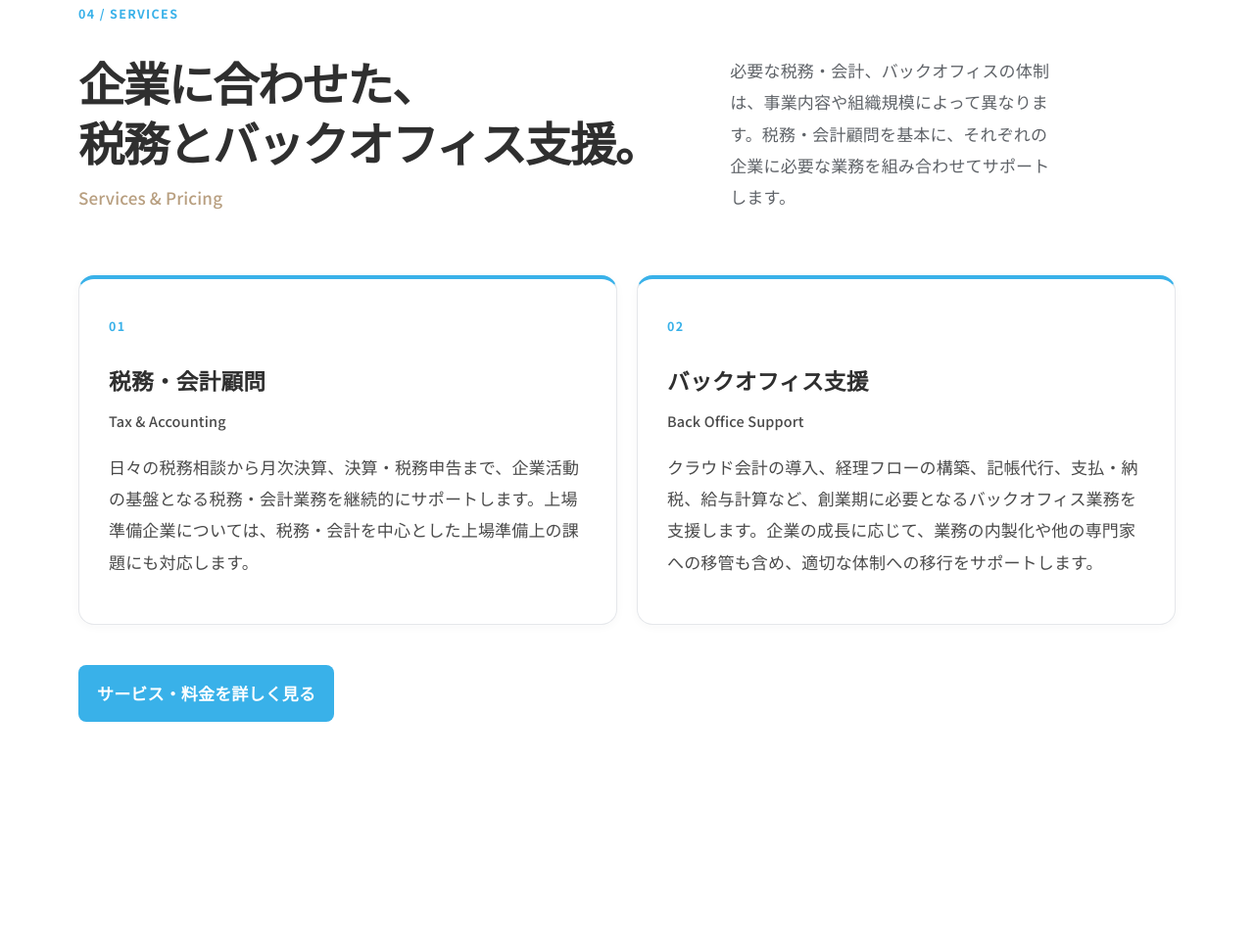
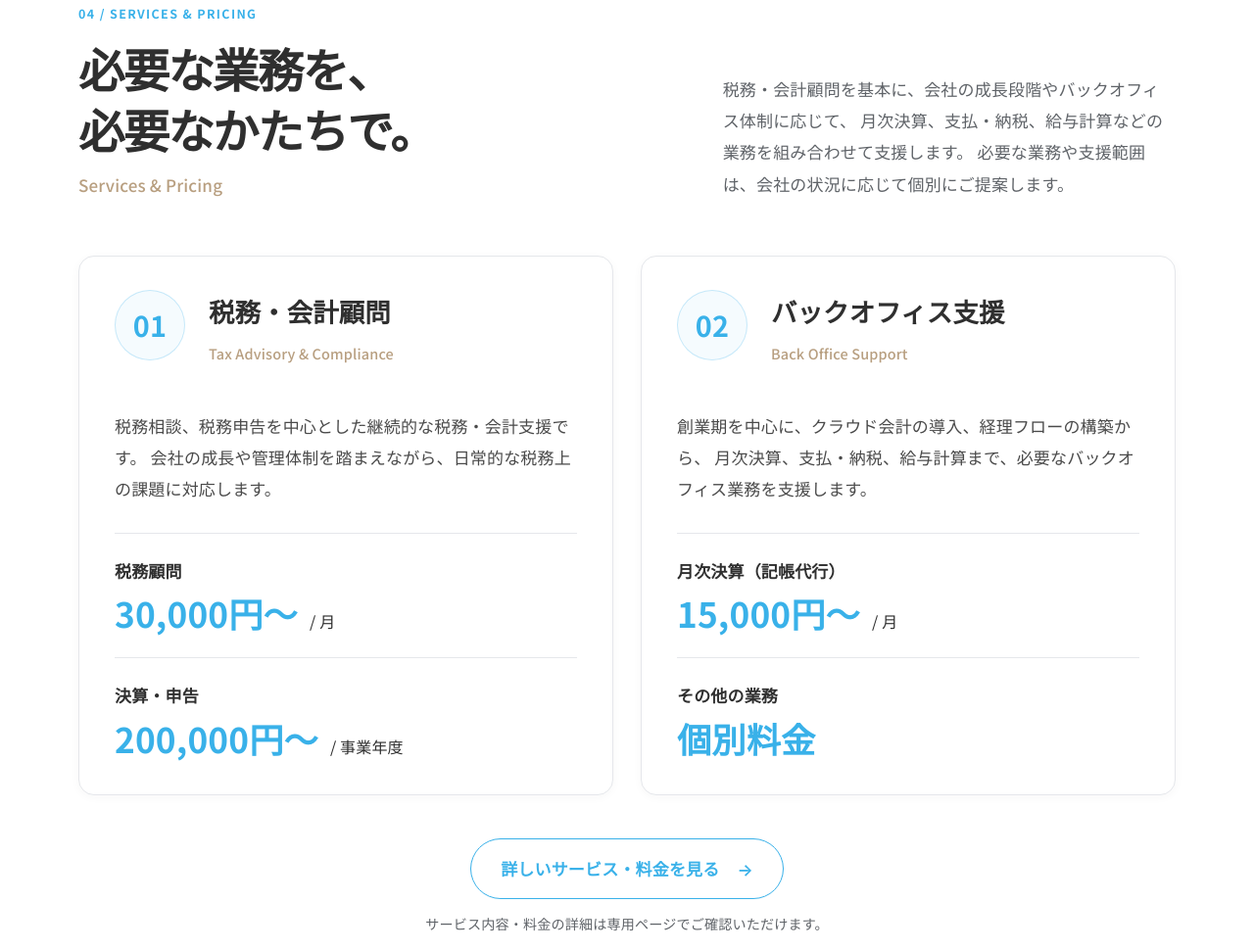
Before and after one commit to hiroshimizu-jp/shimizu-lab, a plain HTML site: page index.html in a window 1280 px wide. Shown: the part 3109-4080 px from the top of the page at 98% size. Drawn offline with Linux system fonts and the light colour scheme.

Commit message:
Add files via upload

```diff
--- a/index.html
+++ b/index.html
@@ -89,10 +89,82 @@
   </div>
 </section>
 
-<section class="section soft" id="services"><div class="wrap"><p class="label">04 / SERVICES</p><div class="intro"><div><h2>企業に合わせた、税務とバックオフィス支援。</h2><p class="en">Services &amp; Pricing</p></div><p>必要な税務・会計、バックオフィスの体制は、事業内容や組織規模によって異なります。税務・会計顧問を基本に、それぞれの企業に必要な業務を組み合わせてサポートします。</p></div><div class="cards two">
-<article><span>01</span><h3>税務・会計顧問</h3><p class="en small">Tax &amp; Accounting</p><p>日々の税務相談から月次決算、決算・税務申告まで、企業活動の基盤となる税務・会計業務を継続的にサポートします。上場準備企業については、税務・会計を中心とした上場準備上の課題にも対応します。</p></article>
-<article><span>02</span><h3>バックオフィス支援</h3><p class="en small">Back Office Support</p><p>クラウド会計の導入、経理フローの構築、記帳代行、支払・納税、給与計算など、創業期に必要となるバックオフィス業務を支援します。企業の成長に応じて、業務の内製化や他の専門家への移管も含め、適切な体制への移行をサポートします。</p></article>
-</div><p><a class="button" href="#">サービス・料金を詳しく見る</a></p></div></section>
+<section class="section services-section" id="services">
+  <div class="wrap">
+    <p class="label">04 / SERVICES &amp; PRICING</p>
+
+    <div class="intro services-intro">
+      <div>
+        <h2>必要な業務を、<br>必要なかたちで。</h2>
+        <p class="en">Services &amp; Pricing</p>
+      </div>
+      <p>
+        税務・会計顧問を基本に、会社の成長段階やバックオフィス体制に応じて、
+        月次決算、支払・納税、給与計算などの業務を組み合わせて支援します。
+        必要な業務や支援範囲は、会社の状況に応じて個別にご提案します。
+      </p>
+    </div>
+
+    <div class="service-panels">
+      <article class="service-panel">
+        <div class="service-head">
+          <div class="service-no">01</div>
+          <div>
+            <h3>税務・会計顧問</h3>
+            <p class="en small">Tax Advisory &amp; Compliance</p>
+          </div>
+        </div>
+
+        <p class="service-desc">
+          税務相談、税務申告を中心とした継続的な税務・会計支援です。
+          会社の成長や管理体制を踏まえながら、日常的な税務上の課題に対応します。
+        </p>
+
+        <div class="price-list">
+          <div class="price-row">
+            <div class="price-label">税務顧問</div>
+            <div class="price-value"><strong>30,000円～</strong><span>/ 月</span></div>
+          </div>
+          <div class="price-row">
+            <div class="price-label">決算・申告</div>
+            <div class="price-value"><strong>200,000円～</strong><span>/ 事業年度</span></div>
+          </div>
+        </div>
+      </article>
+
+      <article class="service-panel">
+        <div class="service-head">
+          <div class="service-no">02</div>
+          <div>
+            <h3>バックオフィス支援</h3>
+            <p class="en small">Back Office Support</p>
+          </div>
+        </div>
+
+        <p class="service-desc">
+          創業期を中心に、クラウド会計の導入、経理フローの構築から、
+          月次決算、支払・納税、給与計算まで、必要なバックオフィス業務を支援します。
+        </p>
+
+        <div class="price-list">
+          <div class="price-row">
+            <div class="price-label">月次決算（記帳代行）</div>
+            <div class="price-value"><strong>15,000円～</strong><span>/ 月</span></div>
+          </div>
+          <div class="price-row">
+            <div class="price-label">その他の業務</div>
+            <div class="price-value"><strong>個別料金</strong></div>
+          </div>
+        </div>
+      </article>
+    </div>
+
+    <div class="services-all">
+      <a href="#" class="services-all-link">詳しいサービス・料金を見る <span>→</span></a>
+      <p>サービス内容・料金の詳細は専用ページでご確認いただけます。</p>
+    </div>
+  </div>
+</section>
 
 <section class="section" id="profile"><div class="wrap"><p class="label">05 / PROFILE</p><div class="profile"><div><img src="assets/profile.png" alt="清水裕久 プロフィール写真"></div><div><h2>代表プロフィール</h2><p class="en">Profile</p><div class="name"><h3>清水 裕久</h3><p class="en small">Hirohisa Shimizu</p><p>税理士（登録番号 136938）<br>税理士法人G&amp;Sソリューションズ 代表社員</p></div><h3 class="catch">「外から支援する」だけではなく、会社の中で上場準備を経験。</h3><p>税理士法人で税務実務を経験した後、上場準備企業2社の管理部門に勤務。シルバーライフでは取締役管理部長として管理部門の立ち上げに携わり、サンバイオでは経営管理部シニアマネジャーとして、上場準備から上場後まで管理部門全般の実務を経験しました。</p><p>監査法人・証券会社への対応、経理体制の構築、労務・社内規程の整備、開示、機関運営、株式事務など、企業の成長に伴って必要となる内部管理体制を、外部専門家ではなく事業会社の当事者として構築してきたことが、現在の支援の原点です。</p><p>独立後もこの経験を活かし、スタートアップを中心に、税務・会計だけでなく、創業期のバックオフィス業務の構築・運用から、企業の成長に応じた内部管理体制への移行までを支援しています。</p><p>現在の顧問先にも、上場企業やその子会社、監査法人とのやり取りが本格化した上場準備企業が多く含まれています。</p></div></div>
 <div class="career"><h3>経歴</h3><p class="en small">Career</p>
--- a/styles.css
+++ b/styles.css
@@ -294,6 +294,131 @@ header{
 }
 
 
+
+.services-section{
+  background:var(--white);
+}
+
+.services-intro{
+  margin-bottom:40px;
+}
+
+.service-panels{
+  display:grid;
+  grid-template-columns:repeat(2,minmax(0,1fr));
+  gap:28px;
+}
+
+.service-panel{
+  border:1px solid var(--line);
+  border-radius:16px;
+  background:var(--white);
+  padding:34px 36px;
+  box-shadow:0 2px 10px rgba(47,47,47,.035);
+}
+
+.service-head{
+  display:flex;
+  align-items:flex-start;
+  gap:24px;
+}
+
+.service-no{
+  width:72px;
+  height:72px;
+  flex:0 0 72px;
+  display:grid;
+  place-items:center;
+  border:1px solid rgba(57,177,233,.25);
+  border-radius:50%;
+  background:rgba(57,177,233,.05);
+  color:var(--brand-blue);
+  font-size:1.8rem;
+  font-weight:700;
+}
+
+.service-head h3{
+  margin:4px 0 0;
+  font-size:1.65rem;
+  line-height:1.4;
+  font-weight:700;
+}
+
+.service-desc{
+  margin:28px 0 0;
+  color:#4A4A4A;
+}
+
+.price-list{
+  margin-top:28px;
+  border-top:1px solid var(--line);
+}
+
+.price-row{
+  padding:22px 0;
+  border-bottom:1px solid var(--line);
+}
+
+.price-row:last-child{
+  border-bottom:0;
+  padding-bottom:0;
+}
+
+.price-label{
+  margin-bottom:6px;
+  font-weight:600;
+}
+
+.price-value{
+  display:flex;
+  align-items:baseline;
+  gap:12px;
+  flex-wrap:wrap;
+}
+
+.price-value strong{
+  color:var(--brand-blue);
+  font-size:2.2rem;
+  line-height:1.2;
+  font-weight:700;
+}
+
+.price-value span{
+  color:var(--text);
+  font-size:1rem;
+}
+
+.services-all{
+  display:flex;
+  flex-direction:column;
+  align-items:center;
+  gap:12px;
+  margin-top:44px;
+  text-align:center;
+}
+
+.services-all-link{
+  display:inline-flex;
+  align-items:center;
+  gap:18px;
+  padding:14px 30px;
+  border:1px solid var(--brand-blue);
+  border-radius:999px;
+  color:var(--brand-blue);
+  text-decoration:none;
+  font-weight:600;
+}
+
+.services-all-link:hover{
+  background:rgba(57,177,233,.06);
+}
+
+.services-all p{
+  margin:0;
+  color:var(--muted);
+  font-size:.88rem;
+}
+
 .profile{grid-template-columns:.72fr 1.28fr}
 .profile img{
   width:100%;
@@ -423,6 +548,10 @@ footer{
 
 @media(max-width:900px){
 
+  .service-panels{
+    grid-template-columns:1fr;
+  }
+
   .knowledge-item{
     grid-template-columns:90px 1fr;
     gap:24px;
@@ -445,6 +574,25 @@ footer{
 }
 
 @media(max-width:600px){
+
+  .service-panel{
+    padding:26px 24px;
+  }
+  .service-head{
+    gap:16px;
+  }
+  .service-no{
+    width:58px;
+    height:58px;
+    flex-basis:58px;
+    font-size:1.4rem;
+  }
+  .service-head h3{
+    font-size:1.4rem;
+  }
+  .price-value strong{
+    font-size:1.8rem;
+  }
 
   .knowledge-item{
     grid-template-columns:1fr;
```
